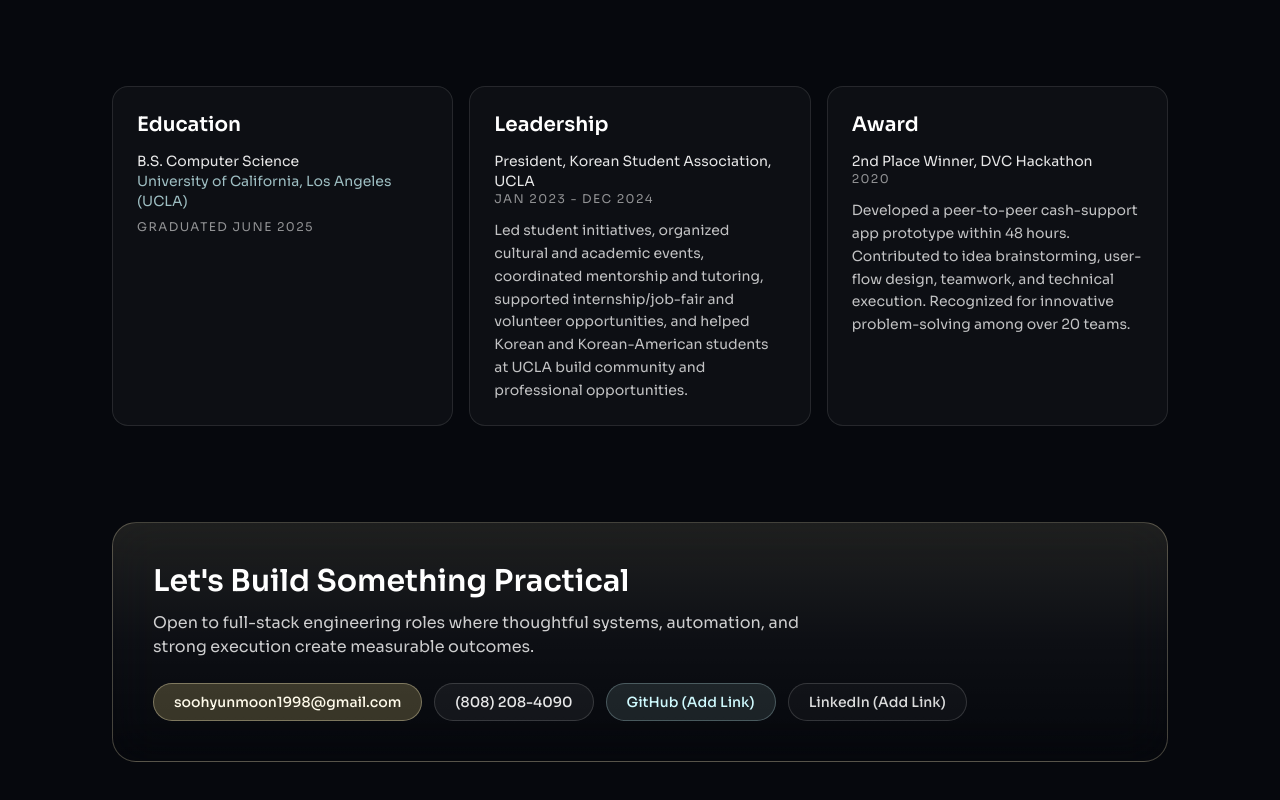
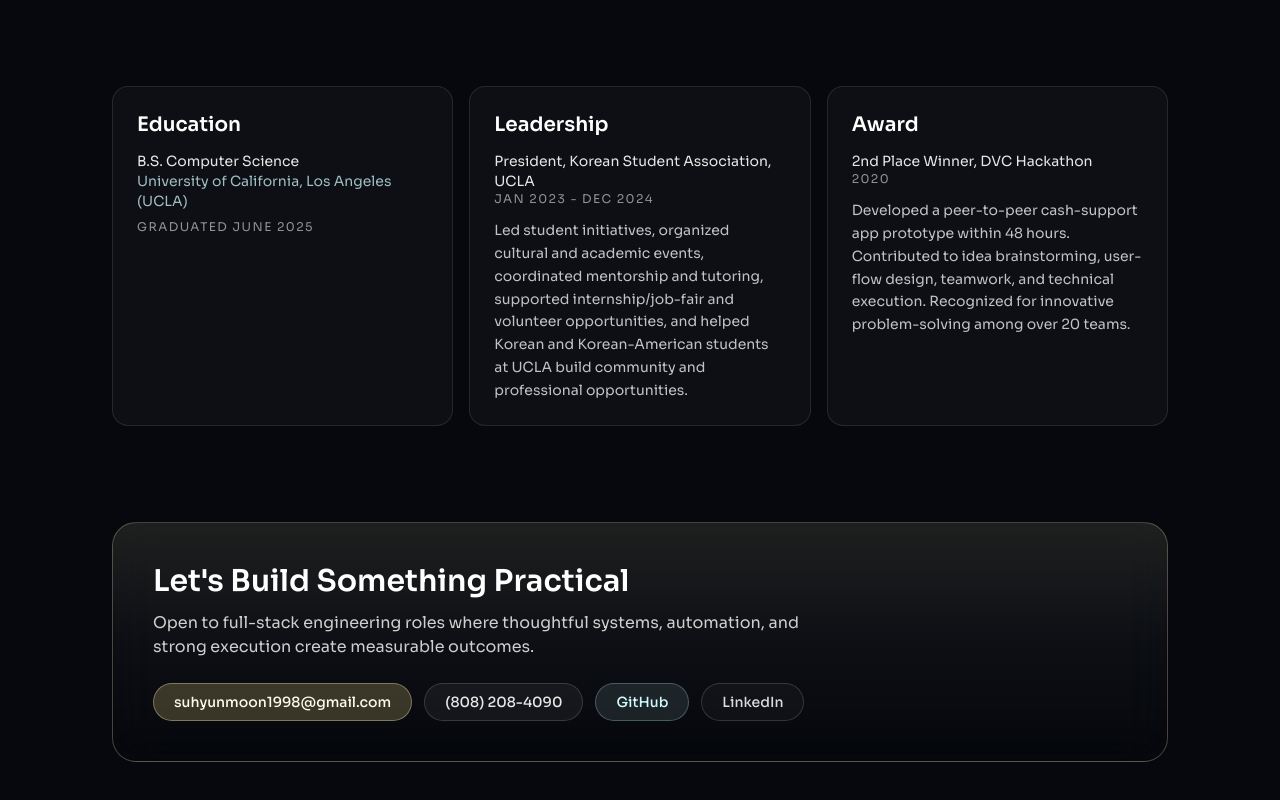
Before and after one commit to suhyunmoon1998/mywebsite, a React (Vite) app: page / in a window 1280 px wide. Shown: the part 2825-3625 px from the top of the page. Built offline with nearby package versions, Linux system fonts and the light colour scheme; the HTML template or start-up script is replaced by a standard one.

Commit message:
Update contact links and primary email

```diff
--- a/src/components/Contact.jsx
+++ b/src/components/Contact.jsx
@@ -22,18 +22,22 @@ export default function Contact() {
           {profile.phone}
         </a>
         <a
-          href="#"
+          href="https://github.com/suhyunmoon1998"
+          target="_blank"
+          rel="noreferrer"
           className="magnetic-btn rounded-full border border-cyan-100/25 bg-cyan-100/10 px-5 py-2 text-sm font-medium text-cyan-100"
-          aria-label="GitHub placeholder"
+          aria-label="GitHub profile"
         >
-          GitHub (Add Link)
+          GitHub
         </a>
         <a
-          href="#"
+          href="https://www.linkedin.com/in/soohyun-mun-09b486133"
+          target="_blank"
+          rel="noreferrer"
           className="magnetic-btn rounded-full border border-white/15 bg-white/[0.03] px-5 py-2 text-sm font-medium text-white/85"
-          aria-label="LinkedIn placeholder"
+          aria-label="LinkedIn profile"
         >
-          LinkedIn (Add Link)
+          LinkedIn
         </a>
       </div>
     </div>
--- a/src/data.js
+++ b/src/data.js
@@ -2,7 +2,7 @@ export const profile = {
   name: 'Soo Hyun Mun',
   title: 'Full-Stack Engineer',
   location: 'Los Angeles, CA / Remote',
-  email: 'soohyunmoon1998@gmail.com',
+  email: 'suhyunmoon1998@gmail.com',
   phone: '(808) 208-4090',
   languages: ['English', 'Korean']
 };
```
